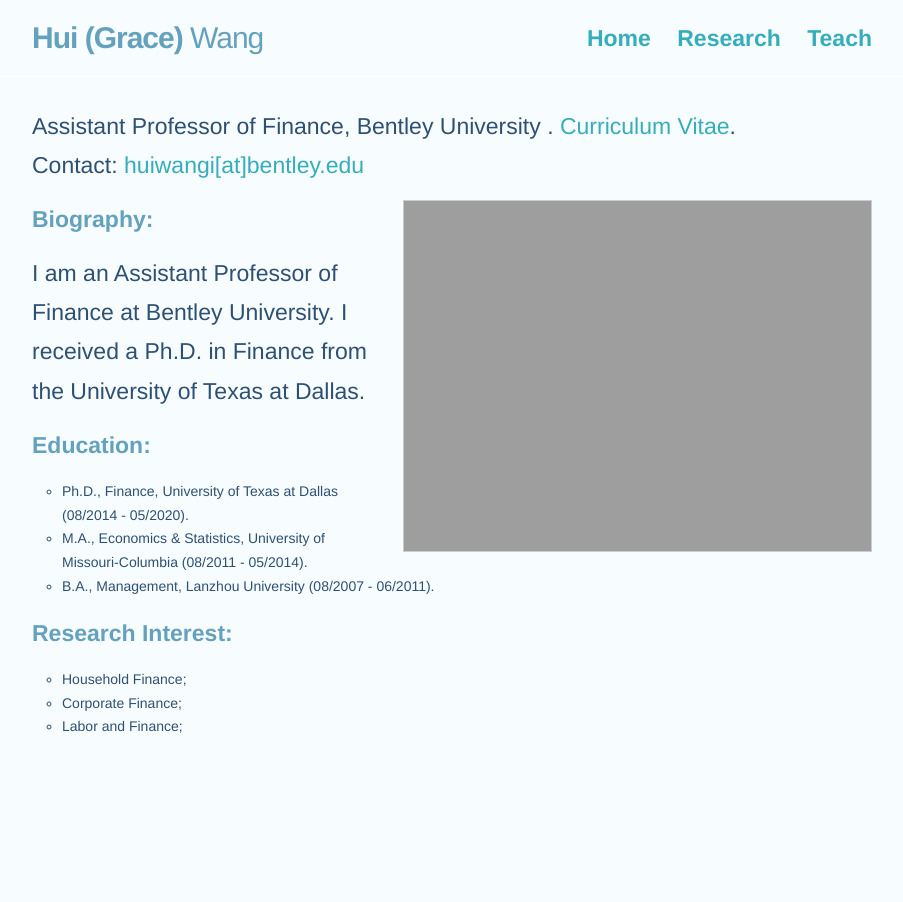
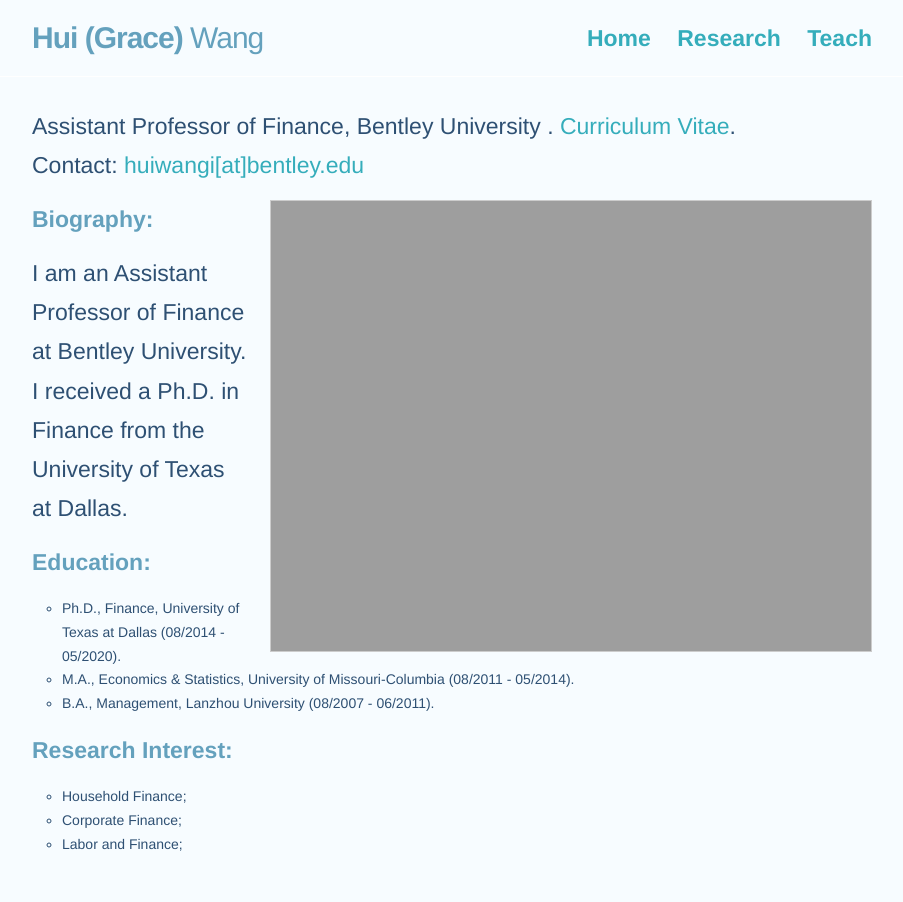
Before and after one commit to huigracewang/homepage, a Jekyll site: the page built from index.md, in a window 1280 px wide. Shown: the whole page, without its empty margins (188-1091 px from the left). Built offline with Jekyll 4.4.1, drawn with Linux system fonts in a browser that asks for light colours.

Commit message:
Update _site.scss

```diff
--- a/_sass/_site.scss
+++ b/_sass/_site.scss
@@ -2,7 +2,7 @@
   float: right;
   border: #ccc 1px solid;
   margin-left: 20px;
-  height: 350px;
+  height: 450px;
 
   @include media-query($on-mobile) {
     float: none;
@@ -12,7 +12,7 @@
 }
 
 .footer-col {
-  font-size: 15px;
+  font-size: 18px;
 
   h4 {
     margin-bottom: 0;
```
